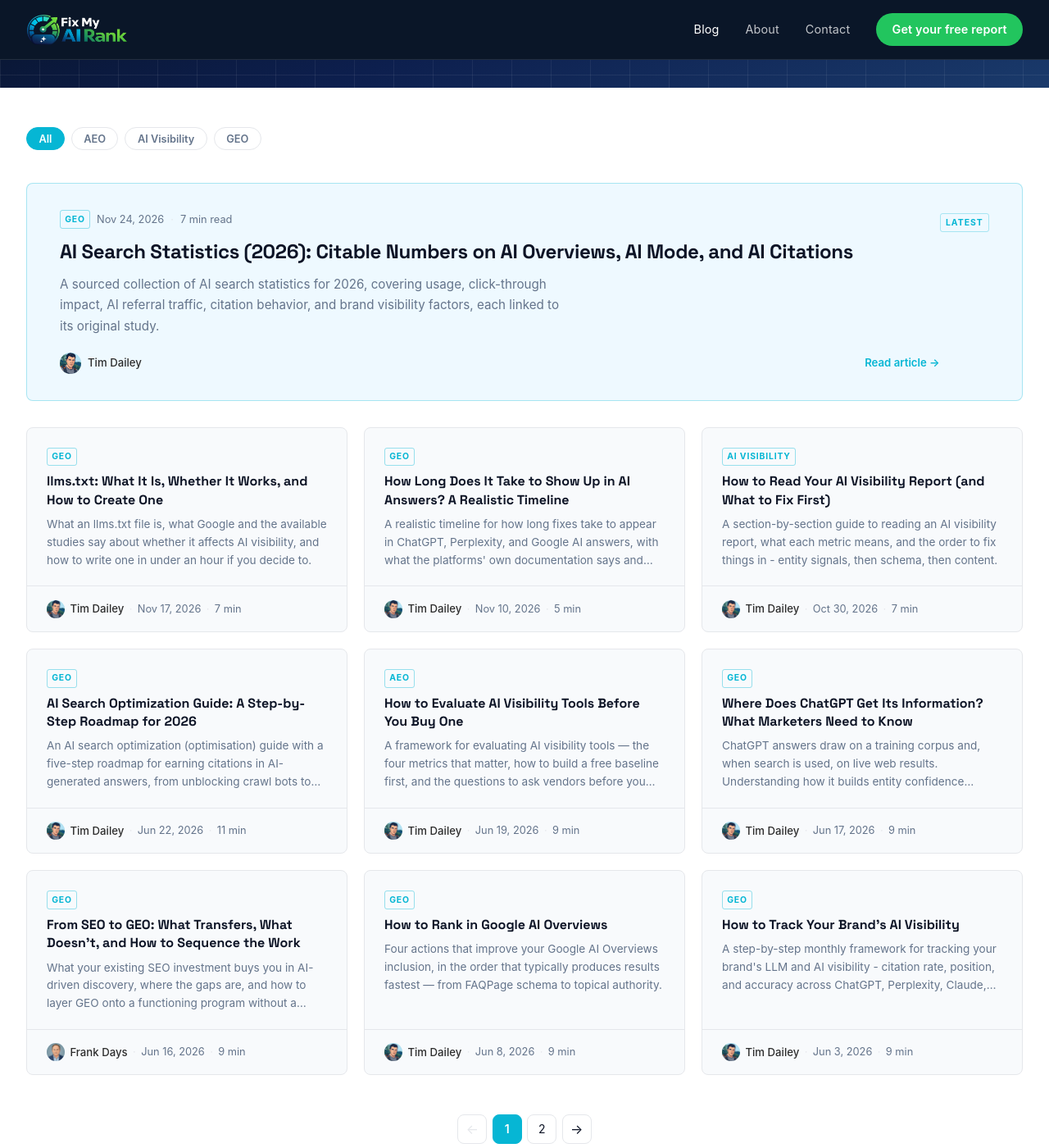
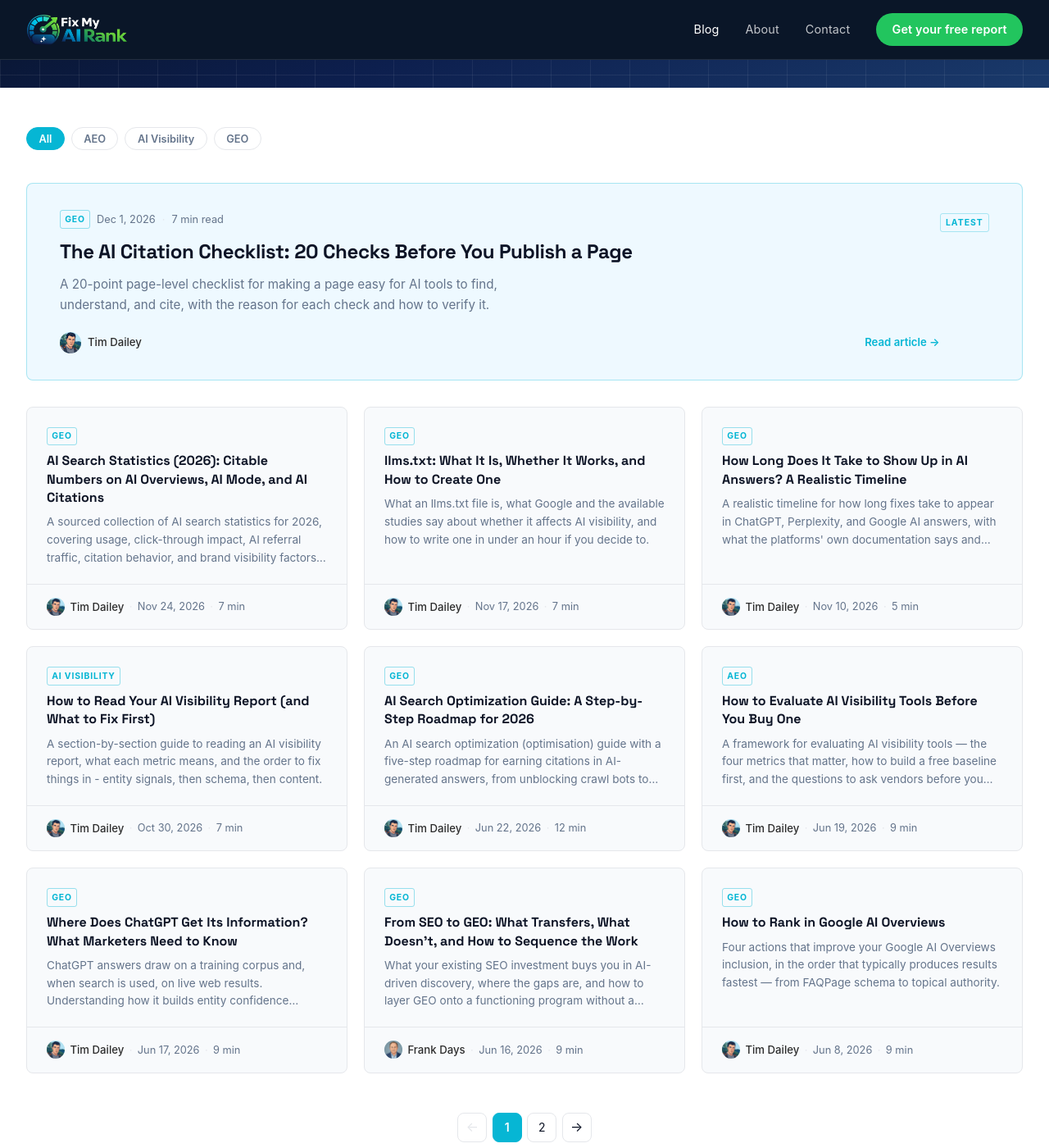
Before and after one commit to timdailey/FMAR-Website, a Jekyll site: the page built from blog/index.html, in a window 1280 px wide and 1400 px high, scrolled down 216 px. Shown: the whole window at 82% size. Built offline with Jekyll 4.4.1, drawn with Linux system fonts in a browser that asks for light colours; some web fonts are replaced; the list of posts is cut into pages by our own code; comment, search, counter and statistics services are not loaded; part of the change alters nothing that is shown.

Commit message:
Add post: The AI Citation Checklist
Queued for publication on 2026-12-01.

Co-Authored-By: Claude Sonnet 5.5 <noreply@anthropic.com>
(cherry picked from commit f737b1f2074865e83de04dc1406431bd8cacdda8)

````diff
--- a/_posts/2026-06-22-how-to-optimize-for-ai-search.md
+++ b/_posts/2026-06-22-how-to-optimize-for-ai-search.md
@@ -165,3 +165,4 @@ Budget conversations are also harder. The ROI cycle for topical authority develo
 - [From SEO to GEO: What Transfers, What Doesn't, and How to Sequence the Work]({{ '/blog/seo-to-geo/' | relative_url }})
 - [How Long Does It Take to Show Up in AI Answers? A Realistic Timeline]({{ '/blog/how-long-does-it-take-to-show-up-in-ai-answers/' | relative_url }})
 - [llms.txt: What It Is, Whether It Works, and How to Create One]({{ '/blog/what-is-llms-txt/' | relative_url }})
+- [The AI Citation Checklist: 20 Checks Before You Publish a Page]({{ '/blog/ai-citation-checklist/' | relative_url }})
--- /dev/null
+++ b/_posts/2026-12-01-ai-citation-checklist.md
@@ -0,0 +1,147 @@
+---
+layout: post
+redirect_from:
+  - /2026/12/01/ai-citation-checklist/
+title: "The AI Citation Checklist: 20 Checks Before You Publish a Page"
+description: A 20-point page-level checklist for making a page easy for AI tools to find, understand, and cite, with the reason for each check and how to verify it.
+date: 2026-12-01
+last_modified: 2026-12-01
+author: tim_dailey
+category: GEO
+tags: [GEO, checklist, AI citations, content structure, schema markup]
+takeaways:
+  - This is a page-level checklist, to run before you publish or refresh a single page. It complements the site-level work in our AI search optimization guide.
+  - The checks fall into five groups, covering answer and structure, entities and authorship, structured data, evidence and sources, and technical basics.
+  - Google says no special markup or files are needed for AI Overviews. These checks make a page clear and verifiable, which helps people and machines. They do not guarantee a citation.
+faq:
+  - q: What is an AI citation checklist?
+    a: It is a list of checks to run on a single page before publishing, aimed at making the page easy for AI tools to find, understand, and quote. It covers how the page answers questions, how it identifies its author and brand, its structured data, its sources, and basic technical access.
+  - q: Will passing every check get my page cited?
+    a: No. No checklist can guarantee citation, because AI answers vary between sessions and platforms change how they choose sources. The checks remove common obstacles and make the page clearer. They are our practice and judgment, not a proven formula.
+  - q: Do I need schema markup to be cited by AI tools?
+    a: Google states that no special schema.org markup is needed to appear in AI Overviews and AI Mode, and that structured data should match the visible text on the page. Schema is a supporting signal that helps machines read a page. It is not a requirement or a guarantee.
+  - q: How is this different from your AI search optimization guide?
+    a: "The guide covers the whole program: crawler access, schema across the site, entity profiles, content architecture, and monitoring. This checklist is the quality gate for one page before it goes live."
+  - q: How long should an answer-first opening be?
+    a: One or two sentences that directly answer the question in the title. Put context and caveats after it. Readers and machines both benefit from reaching the answer before the background.
+  - q: How should I score a page?
+    a: Count the checks that pass. We treat 18 or more of 20 as ready to publish, and anything lower as a list of specific fixes. The number is our rule of thumb, not a standard.
+---
+
+This is a quality gate for one page, to run before you publish or refresh it. It has 20 checks in five groups. For each, you get the rule, the reason, and a quick way to verify it.
+
+Two notes on what this is. First, it is a checklist from our own practice, not a proven formula. Google's guidance on AI features says [no special optimization, new files, or AI-specific markup is needed](https://developers.google.com/search/docs/appearance/ai-features) to appear in AI Overviews and AI Mode, and that a page must be indexed and eligible to show a snippet. What the checks do is make a page clear, attributable, and easy to verify. Second, this is page-level. For site-level work, such as crawler access, entity profiles, and monitoring, see the [AI search optimization guide]({{ '/blog/how-to-optimize-for-ai-search/' | relative_url }}).
+
+## Answer and structure
+
+**1. The first one or two sentences answer the title question.**
+Why: AI tools and readers both look for the direct answer first. Verify: read only the opening paragraph. Could you quote it on its own as the answer?
+
+**2. Headings are phrased as the questions people ask.**
+Why: It matches how people search and prompt, and it breaks the page into sections that stand alone. Verify: scan the H2s. Would each one make sense as a question typed into a search box or chat?
+
+**3. Each section opens with its own direct answer.**
+Why: Passages are often lifted without the text around them. Verify: read the first sentence under each heading. Does it make sense without the rest of the page?
+
+**4. Comparisons and specs are in tables or lists.**
+Why: Structured content is easier to scan and to extract accurately. Verify: find any paragraph that lists three or more parallel items and consider converting it.
+
+**5. The page has a short FAQ.**
+Why: It covers follow-up questions in the way people ask them. Verify: four to six questions, each answered in a few sentences, with no filler.
+
+## Entities and authorship
+
+**6. A named author with a short bio and a link to a profile.**
+Why: It lets a reader and a machine see who is responsible for the claims. Verify: the byline is visible, and the bio explains why this person is qualified.
+
+**7. Your brand and product names are spelled the same way as on your other profiles.**
+Why: Consistent names help systems connect mentions to one entity. See [entity signals]({{ '/glossary/entity-signals/' | relative_url }}). Verify: compare the page with your homepage, LinkedIn page, and directory listings.
+
+**8. Key terms are defined in plain language where they first appear.**
+Why: A definition that can be quoted makes the page more useful as a source. Verify: look for the first use of each technical term and check that it is explained there.
+
+**9. The page links to related pages on your site.**
+Why: Internal links help crawlers find the page and show how topics relate. Google's guidance includes internal links so content is easy to find. Verify: the page links to at least three relevant pages, and at least one existing page links back to it.
+
+## Structured data
+
+**10. Article (or the right page type) schema is present and validates.**
+Why: It tells machines what the page is, who wrote it, and when it was published. Verify: run the page through Google's Rich Results Test or the Schema.org validator.
+
+**11. FAQPage schema matches the visible FAQ exactly.**
+Why: Google says structured data should match the text on the page. Verify: every question and answer in the JSON-LD appears in the visible FAQ, word for word.
+
+**12. Organization details in schema match your public profiles.**
+Why: Mismatches between name, URL, or description create doubt about which entity the page belongs to. Verify: compare the schema with your About page and profiles. See [schema markup]({{ '/glossary/schema-markup/' | relative_url }}).
+
+**13. Dates are accurate.**
+Why: A wrong published or modified date undermines trust in the rest of the page. Verify: the visible date and the date in schema agree, and the modified date changes only when you make a real update.
+
+## Evidence and sources
+
+**14. Every statistic has an inline link to its original source.**
+Why: A claim that can be checked is easier to trust and to quote. Verify: click every link. Does the source actually say what the page says it says?
+
+**15. Statistics state the year, sample, and who published them.**
+Why: A number without context is easy to misuse. Verify: each stat answers "who found this, when, and from what data?"
+
+**16. Claims are worded to match the strength of the evidence.**
+Why: Overclaiming is the quickest way to lose credibility. Verify: look for "proves", "guarantees", and "always" and replace them with what the source supports.
+
+**17. Original observations are labeled as yours.**
+Why: Readers should be able to tell research from experience. Verify: phrases like "in our experience" or "in our audits" mark your own findings, and you can back them up if asked.
+
+## Technical basics
+
+**18. The page is indexable and not blocked.**
+Why: Google states a page must be indexed and eligible to show a snippet to be used in its AI features. Verify: no `noindex`, the URL is not disallowed in robots.txt, and the URL Inspection tool in Search Console shows it can be indexed.
+
+**19. The crawlers you want are allowed, including at the CDN or firewall.**
+Why: OpenAI notes that a firewall or CDN can block its crawlers even when robots.txt allows them. Verify: check robots.txt for the crawlers you intend to allow, and check your CDN or security settings. OpenAI lists its crawlers in its [bot documentation](https://developers.openai.com/api/docs/bots).
+
+**20. The important content is text on the page, and the page loads fast enough to be crawled.**
+Why: Content that appears only in images, scripts, or behind interactions may not be read. Google's guidance includes keeping important content in text form. Verify: view the page source or a text-only view and confirm your key content is there.
+
+## Copy and use this checklist
+
+```
+Answer and structure
+[ ] 1. Opening sentences answer the title question
+[ ] 2. Headings are phrased as questions
+[ ] 3. Each section opens with a direct answer
+[ ] 4. Comparisons are in tables or lists
+[ ] 5. Short FAQ included
+Entities and authorship
+[ ] 6. Named author with bio and profile link
+[ ] 7. Brand and product names consistent with profiles
+[ ] 8. Key terms defined where first used
+[ ] 9. Internal links to and from related pages
+Structured data
+[ ] 10. Article schema validates
+[ ] 11. FAQPage schema matches the visible FAQ
+[ ] 12. Organization schema matches public profiles
+[ ] 13. Dates accurate and consistent
+Evidence and sources
+[ ] 14. Every stat links to its original source
+[ ] 15. Stats give year, sample, and publisher
+[ ] 16. Claims match the strength of the evidence
+[ ] 17. Original observations are labeled as yours
+Technical basics
+[ ] 18. Page is indexable
+[ ] 19. Wanted crawlers are allowed (robots.txt, CDN, firewall)
+[ ] 20. Key content is text on the page
+```
+
+## How to score a page
+
+Count the checks that pass. We treat 18 or more as ready to publish, and anything lower as a short list of specific fixes. That threshold is our rule of thumb and not a standard. Checks 14 to 16 are the ones we would never skip, since inaccurate or unsupported claims are the hardest problem to fix after publication.
+
+After you publish, request indexing for the URL in Search Console, then re-run your fixed set of buyer questions on a monthly schedule, as described in [how to track your brand's AI visibility]({{ '/blog/how-to-track-ai-visibility/' | relative_url }}). Results vary between sessions, so look for direction over several runs, not a single check.
+
+If you would like to see how a whole site scores on entity signals, schema, and content gaps, you can [request the free AI Visibility Report]({{ '/#report-form' | relative_url }}). To understand the bigger picture of what may be holding a site back, read [why your website isn't showing up in AI answers]({{ '/blog/why-website-not-showing-in-ai-answers/' | relative_url }}).
+
+## Related Reading
+
+- [AI Search Optimization Guide: A Step-by-Step Roadmap for 2026]({{ '/blog/how-to-optimize-for-ai-search/' | relative_url }})
+- [Schema Markup Checklist for AI Visibility]({{ '/glossary/schema-markup/' | relative_url }})
+- [What Is an AI Citation?]({{ '/glossary/what-is-an-ai-citation/' | relative_url }})
--- a/llms.txt
+++ b/llms.txt
@@ -37,6 +37,7 @@ Fix My AI Rank is built and operated by TangySlice Collective, a B2B marketing a
 - [How Long Does It Take to Show Up in AI Answers? A Realistic Timeline](https://fixmyairank.com/blog/how-long-does-it-take-to-show-up-in-ai-answers/)
 - [llms.txt: What It Is, Whether It Works, and How to Create One](https://fixmyairank.com/blog/what-is-llms-txt/)
 - [AI Search Statistics (2026): Citable Numbers on AI Overviews, AI Mode, and AI Citations](https://fixmyairank.com/blog/ai-search-statistics/)
+- [The AI Citation Checklist: 20 Checks Before You Publish a Page](https://fixmyairank.com/blog/ai-citation-checklist/)
 
 ## Company
 
````
